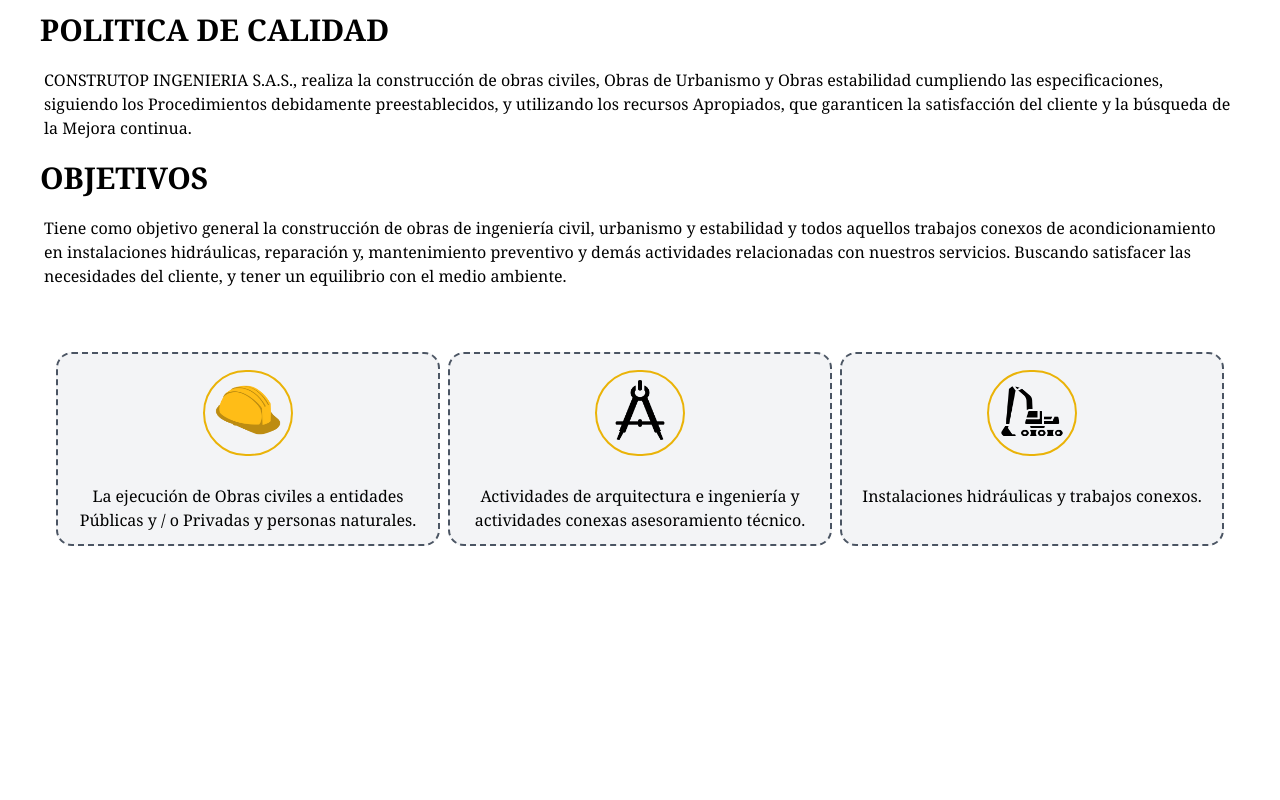
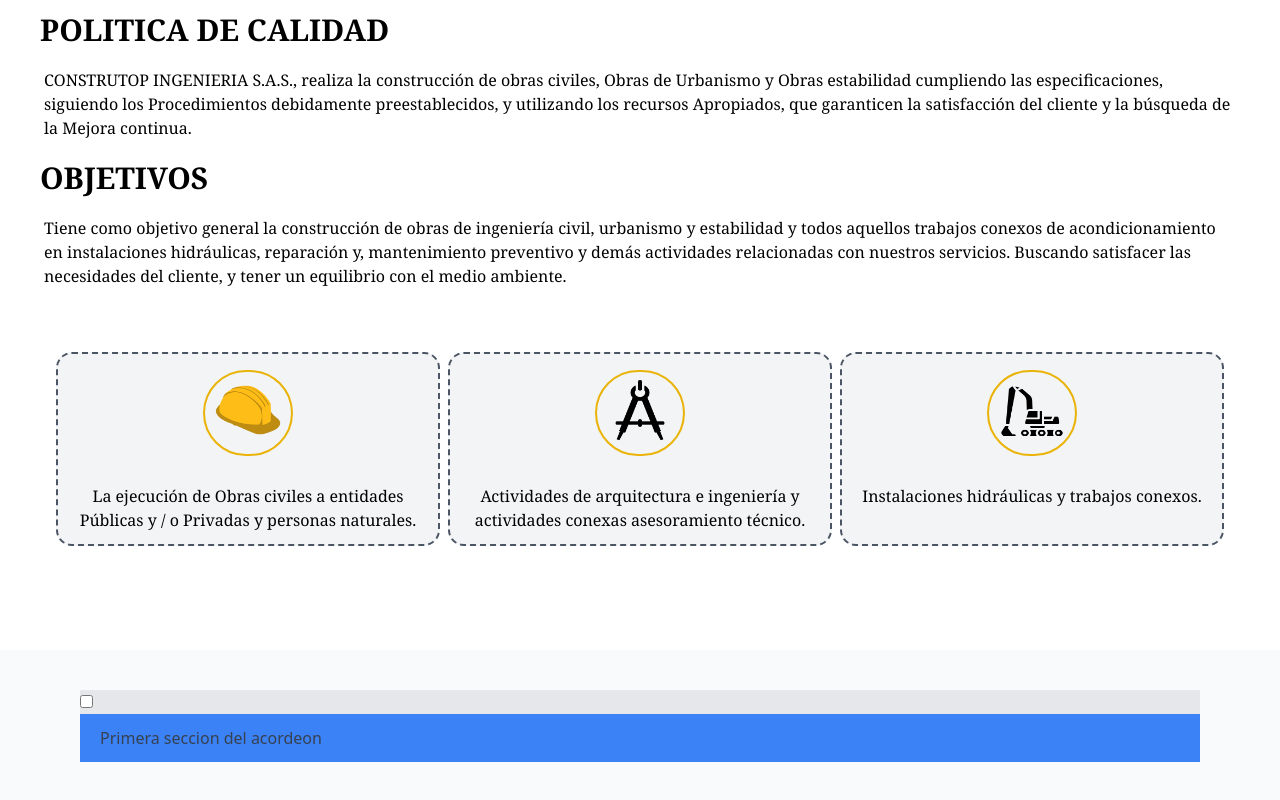
Before and after one commit to MCLRDRI15/construtop-Ingenieria, a Next.js app: page /nosotros in a window 1280 px wide. Shown: the part 1313-2113 px from the top of the page. Before the commit the page ends 1963 px from the top, so only its background shows below. Built offline with nearby package versions, Linux system fonts and the light colour scheme.

Commit message:
Update index.tsx

```diff
--- a/src/pages/nosotros/index.tsx
+++ b/src/pages/nosotros/index.tsx
@@ -144,7 +144,7 @@
                 con el medio ambiente.
               </p>
             </div>
-            <div className="mx-auto lg:m-10 p-3 sm:flex sm:flex-wrap sm:content-around my-10">
+            <div className="mx-auto lg:m-10 p-3 sm:flex sm:flex-wrap sm:content-around">
               <div className="border-2 border-dashed bg-gray-100 border-gray-600 hover:border-yellow-500 my-3  mx-auto rounded-2xl lg:w-96">
                 <div className="flex flex-col content-around items-center">
                   <div className="border-2 border-yellow-500 rounded-full p-2 mx-4 my-4">
@@ -203,7 +203,14 @@
               </div>
             </div>
           </div>
-          <div className="bg-gray-50"></div>
+          <div className="bg-gray-50 py-10 mb-44">
+            <div className="relative bg-gray-200 text-gray-700 mx-4 sm:mx-20">
+              <input type="checkbox"></input>
+              <div className="bg-blue-500 h-12 w-full pl-5 flex items-center">
+                <h1 className="">Primera seccion del acordeon</h1>
+              </div>
+            </div>
+          </div>
         </div>
         <div className="fixed bottom-0 w-full z-40">
           <CustomFooter />
```
